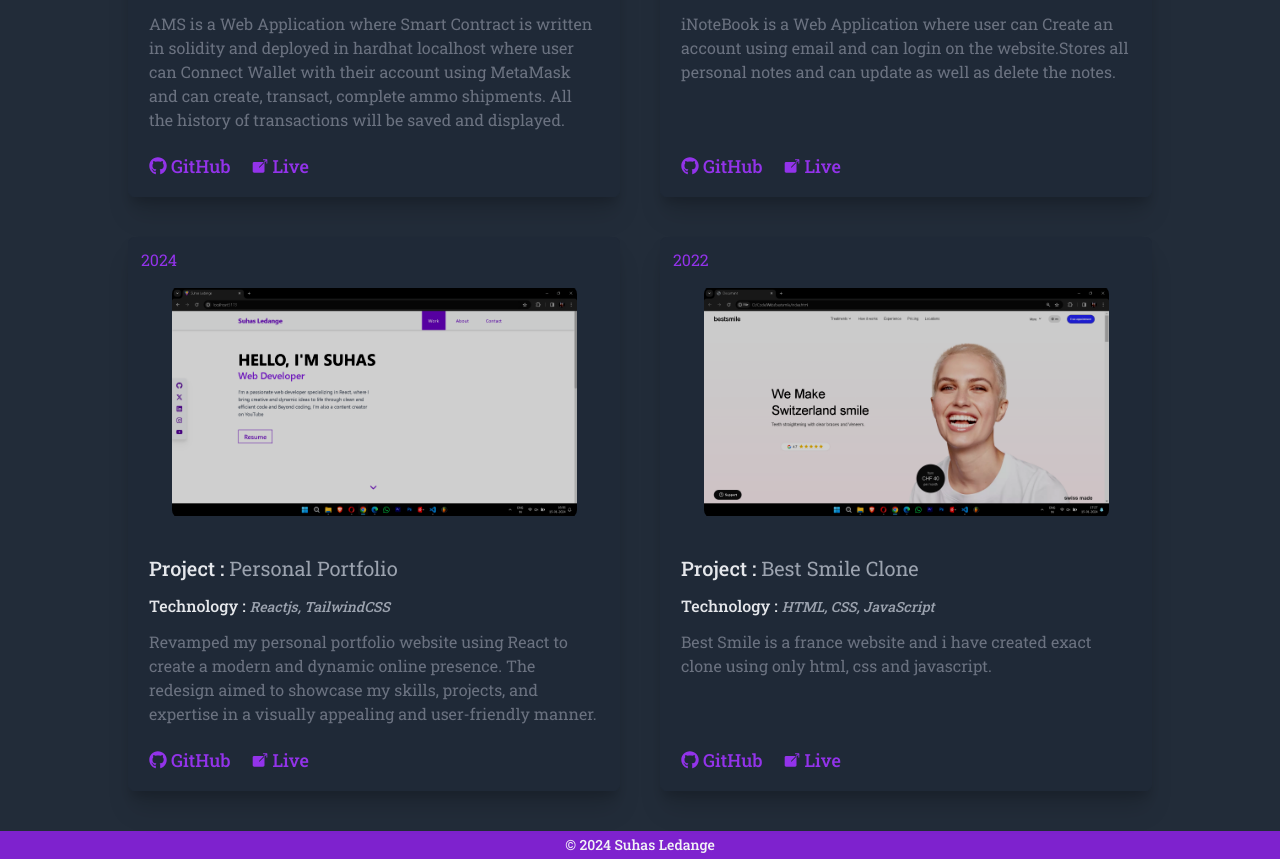
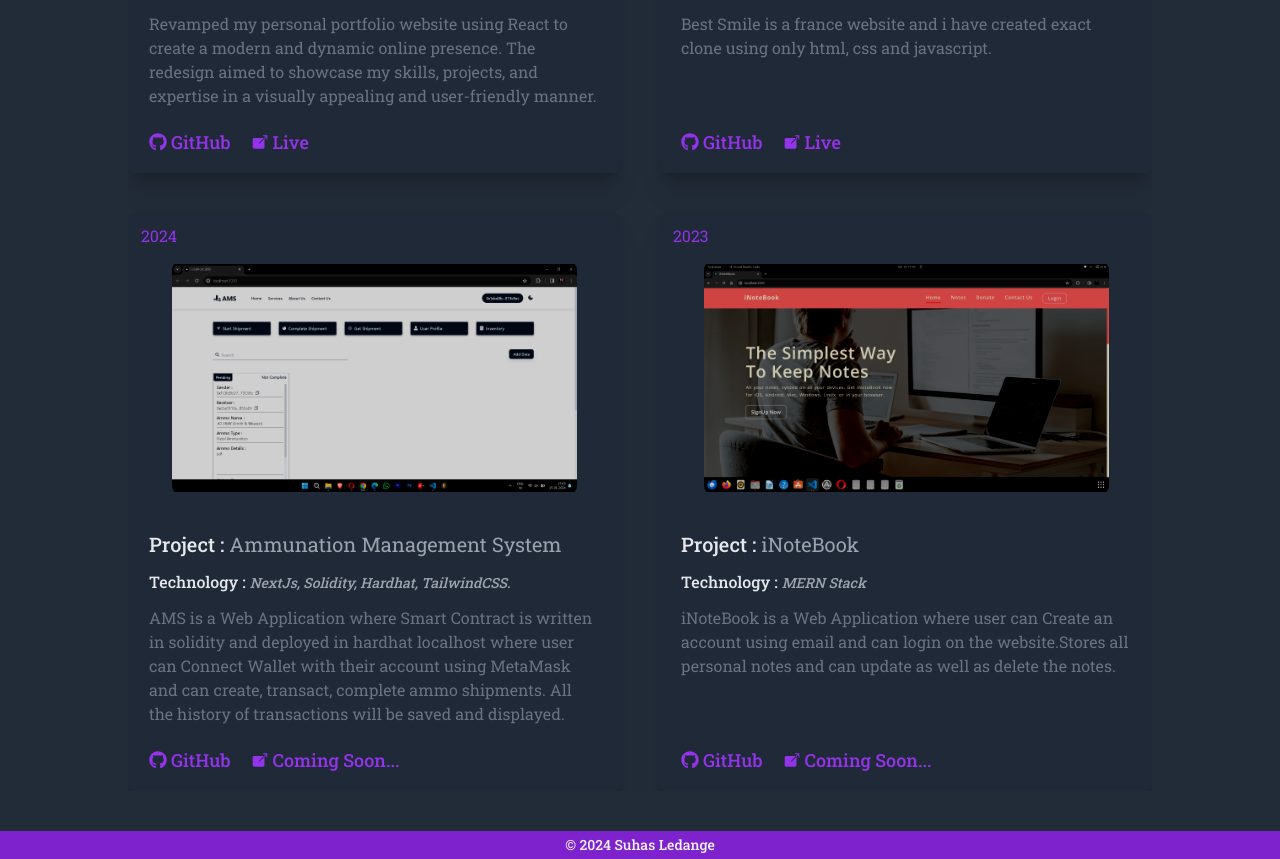
Before and after one commit to suhasledange/Portfolio, a React (Vite) app: page / in a window 1280 px wide. Shown: the part 1085-1944 px from the top of the page. Built offline with nearby package versions, Linux system fonts and the light colour scheme; a web font is replaced by a local one.

Commit message:
fix bugs

```diff
--- a/src/components/Card/Card.jsx
+++ b/src/components/Card/Card.jsx
@@ -11,7 +11,7 @@ const Card = ({heading,TechStack,Img,para,git,live,liveText,year}) => {
       </div>
 
     <div className='p-3 md:p-5'>
-      <div className=' hover:scale-105 duration-300 hover:shadow-lg rounded-lg w-full md:w-[90%] mx-auto h-[17rem] py-5 overflow-hidden'>
+      <div className=' hover:scale-105 duration-300 hover:shadow-lg hover:drop-shadow-xl rounded-lg w-full md:w-[90%] mx-auto h-[17rem] py-5 overflow-hidden'>
         <img className='dark:brightness-75 dark:contrast-125 w-full h-full bg-cover object-contain rounded-lg ' src={Img} alt={heading} />
       </div>
       <div className='space-y-3 mt-4'>
@@ -38,11 +38,11 @@ const Card = ({heading,TechStack,Img,para,git,live,liveText,year}) => {
       </a>
       <a
         className='text-lg duration-200 text-purple-600 hover:text-purple-800 font-medium hover:underline underline-offset-2 flex items-center gap-1'
-        href={git}
+        href={live}
         target='_blank'
         rel='noopener noreferrer'
       >
-        <IoIosOpen /> Live
+        <IoIosOpen /> {liveText}
       </a>
     </div>
 
--- a/src/components/Container/Container.jsx
+++ b/src/components/Container/Container.jsx
@@ -1,5 +1,5 @@
 
 const Container = ({children})=>{
-    return <div className='w-full flex flex-col min-h-screen max-w-screen-lg mx-auto dark:bg-[#222C39]'>{children}</div>;
+    return <div className='w-full flex flex-col min-h-screen max-w-screen-lg mx-auto dark:bg-[#222C39] overflow-x-hidden'>{children}</div>;
 }
 export default Container;
--- a/src/constant/index.js
+++ b/src/constant/index.js
@@ -8,13 +8,13 @@ export const Navlinks =[
   ]
 
   export const CardData = [
+
+    {year:2024,head:"Personal Portfolio",TechStack:"Reactjs, TailwindCSS",img:Portfolio,para:"Revamped my personal portfolio website using React to create a modern and dynamic online presence. The redesign aimed to showcase my skills, projects, and expertise in a visually appealing and user-friendly manner.",gitLink:"https://github.com/suhasledange/Portfolio",liveLink:"https://suhasledange.vercel.app",liveText:"Live"},
+
+    {year:2022,head:"Best Smile Clone",TechStack:"HTML, CSS, JavaScript",img:Best,para:"Best Smile is a france website and i have created exact clone using only html, css and javascript.",gitLink:"https://github.com/suhasledange/bestsmile",liveLink:"https://suhasledange.github.io/bestsmile/",liveText:"Live"},
     {year:2024,head:"Ammunation Management System",TechStack:"NextJs, Solidity, Hardhat, TailwindCSS.",img:AMS,para:"AMS is a Web Application where Smart Contract is written in solidity and deployed in hardhat localhost where user can Connect Wallet with their account using MetaMask and can create, transact, complete ammo shipments. All the history of transactions will be saved and displayed.",gitLink:"https://github.com/suhasledange/ams",liveLink:"#",liveText:"Coming Soon..."},
 
-    {year:2023,head:"iNoteBook",TechStack:"MERN Stack",img:Notes,para:"iNoteBook is a Web Application where user can Create an account using email and can login on the website.Stores all personal notes and can update as well as delete the notes.",gitLink:"https://github.com/suhasledange/inotebook",liveLink:"#",liveText:"Live Website"},
-
-    {year:2024,head:"Personal Portfolio",TechStack:"Reactjs, TailwindCSS",img:Portfolio,para:"Revamped my personal portfolio website using React to create a modern and dynamic online presence. The redesign aimed to showcase my skills, projects, and expertise in a visually appealing and user-friendly manner.",gitLink:"https://github.com/suhasledange/Portfolio",liveLink:"",liveText:"Coming Soon..."},
-
-    {year:2022,head:"Best Smile Clone",TechStack:"HTML, CSS, JavaScript",img:Best,para:"Best Smile is a france website and i have created exact clone using only html, css and javascript.",gitLink:"https://github.com/suhasledange/bestsmile",liveLink:"https://suhasledange.github.io/bestsmile/",liveText:"Live Project"},
+    {year:2023,head:"iNoteBook",TechStack:"MERN Stack",img:Notes,para:"iNoteBook is a Web Application where user can Create an account using email and can login on the website.Stores all personal notes and can update as well as delete the notes.",gitLink:"https://github.com/suhasledange/inotebook",liveLink:"#",liveText:"Coming Soon..."},
 
 
   ]
--- a/src/pages/About/About.jsx
+++ b/src/pages/About/About.jsx
@@ -5,7 +5,7 @@ import { aboutme } from '../../assets'
 const About = () => {
   return (
     <Container>
-        <div className='mt-10 flex flex-col flex-grow items-center mb-10'>
+        <div className='mt-10 flex flex-col flex-grow items-center mb-10 overflow-x-hidden'>
             <div className=' w-[30rem]'>
                   <img className='w-full full' src={aboutme}/>
             </div>
```
